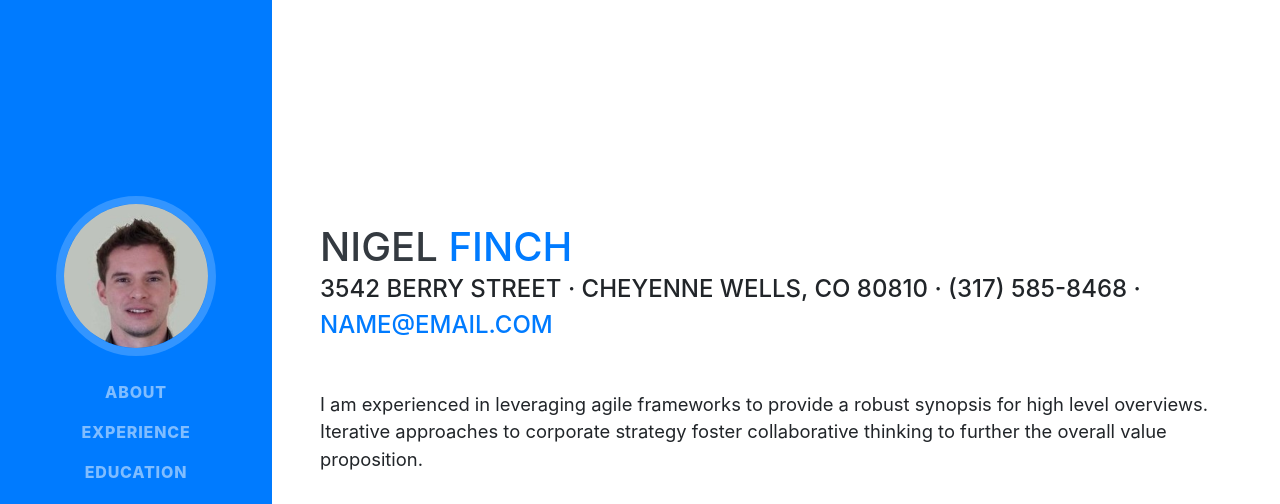
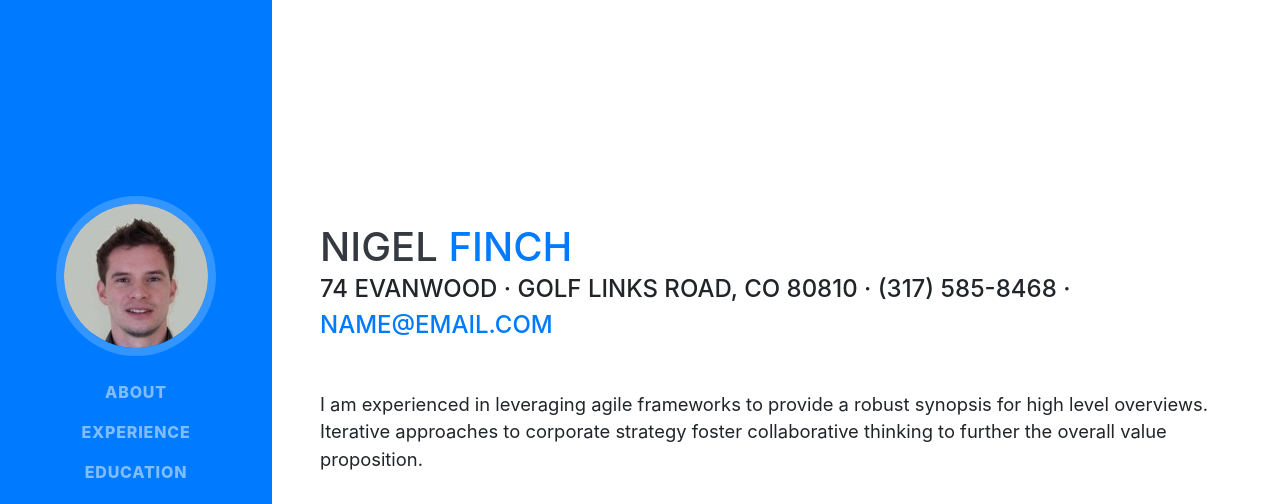
Before and after one commit to nigfinch/cv, a website with bundled scripts: page index.html in a window 1280 px wide. Shown: the top 504 px of the page. Built offline with nearby package versions, Linux system fonts and the light colour scheme; a web font is replaced by a local one.

Commit message:
Update index.html

```diff
--- a/index.html
+++ b/index.html
@@ -66,7 +66,7 @@
         <h1 class="mb-0">Nigel
           <span class="text-primary">Finch</span>
         </h1>
-        <div class="subheading mb-5">3542 Berry Street · Cheyenne Wells, CO 80810 · (317) 585-8468 ·
+        <div class="subheading mb-5">74 Evanwood · Golf Links Road, CO 80810 · (317) 585-8468 ·
           <a href="mailto:name@email.com">name@email.com</a>
         </div>
         <p class="lead mb-5">I am experienced in leveraging agile frameworks to provide a robust synopsis for high level overviews. Iterative approaches to corporate strategy foster collaborative thinking to further the overall value proposition.</p>
```
